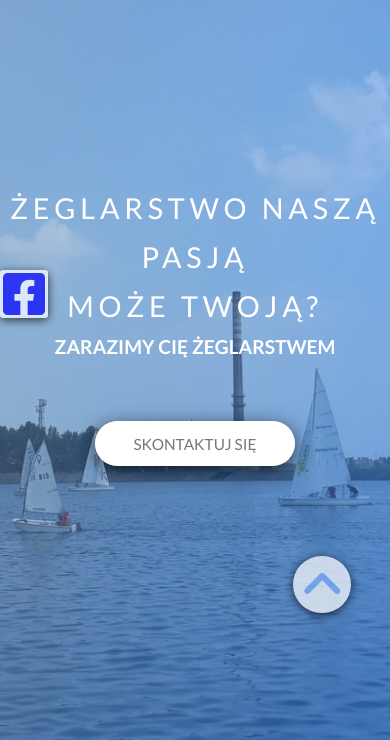
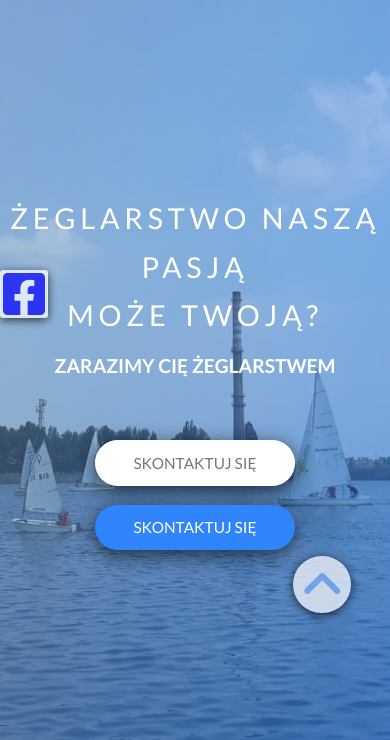
Before and after one commit to patryk-frejek/BKZ-Bielawa, a website: page starter/index.html in a window 390 px wide. Shown: the part 104-844 px from the top of the page. Drawn offline with Linux system fonts and the light colour scheme.

Commit message:
hero responsive

```diff
--- a/starter/index.html
+++ b/starter/index.html
@@ -57,9 +57,13 @@
 			<section class="section-hero">
 				<div class="hero">
 
-					<h1 class="heading-primary heading-primary--main">Żeglarstwo naszą pasją <br>może twoją?</h1>
+					<h1 class="heading-primary heading-primary--main u-margin-bottom-small">Żeglarstwo naszą pasją <br>może twoją?</h1>
 					<h1 class="heading-primary heading-primary--sub">Zarazimy cię żeglarstwem</h2>
-					<a href="mailto:bkzwielkasowa@gmail.com" class="cta btn btn--white">Skontaktuj się</a>
+					<div class="hero__cta">
+						<a href="mailto:bkzwielkasowa@gmail.com" class="cta btn btn--white">Skontaktuj się</a>
+						<a href="mailto:bkzwielkasowa@gmail.com" class="cta btn btn--blue">Skontaktuj się</a>
+
+					</div>
 				</div>
 			</section>
 						<!-- KIM JESTESMY ------------------------------------------------------------------ -->
--- a/starter/scss/base/_typography.scss
+++ b/starter/scss/base/_typography.scss
@@ -19,7 +19,6 @@ body {
 		animation-name: moveInLeft;
 		animation-duration: 1s;
 		animation-timing-function: ease-out;
-		padding-top: 20rem;
 	}
 	&--sub {
 		display: block;
--- a/starter/scss/components/_button.scss
+++ b/starter/scss/components/_button.scss
@@ -57,7 +57,7 @@
 			color: $color-grey-dark;
 		}
 	}
-	&--green {
+	&--blue {
 		background-color: $color-primary-dark;
 		color: $color-white;
 		&::after {
--- a/starter/scss/layout/_hero.scss
+++ b/starter/scss/layout/_hero.scss
@@ -1,4 +1,8 @@
 .hero {
+	display: flex;
+	align-items: center;
+	justify-content: center;
+	flex-direction: column;
 	background-image: linear-gradient(
         to right bottom,
         rgba($color-primary-light, 0.3),
@@ -11,5 +15,11 @@
 	height: 90vh;
 	text-align: center;
 	width: 100%;
-
+	&__cta{
+		display: flex;
+		flex-wrap: wrap;
+		gap:2rem;
+		justify-content: center;
+		align-items: center;
+	}
 }
```
Also changed, not shown: starter/css/style.css.
